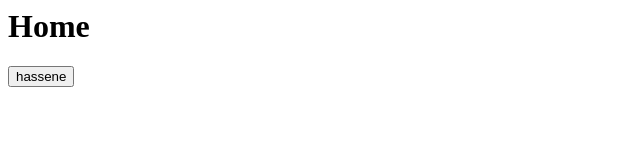
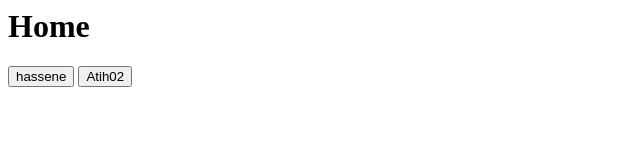
Before and after one commit to Alphabet1/Test, a plain HTML site: page index.html in a window 1280 px wide. Shown: the whole page, without its empty margins (0-640 px from the left). Drawn offline with Linux system fonts and the light colour scheme.

Commit message:
bouton ajouté

```diff
--- a/index.html
+++ b/index.html
@@ -10,11 +10,15 @@
 	widir vihe esmou, wi3adelhe fonction java script
 -->
 <button onclick="btnHassene();">hassene</button>
-
+<button onclick="btnAtih02();">Atih02</button>
 <script type="text/javascript">
 //function java script
+
 function btnHassene () {
 	alert('good evening')
+}
+function btnAtih02 () {
+	alert('ch7al sbA7koum')
 }
 
 </script>
```
